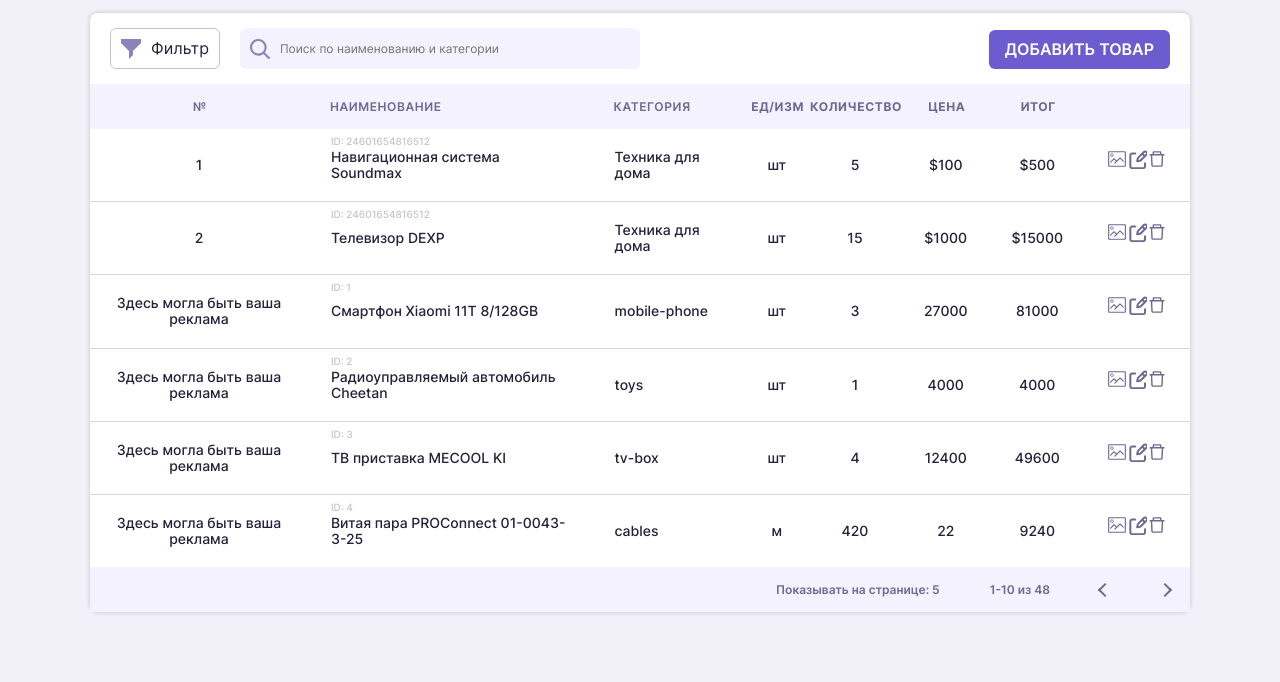
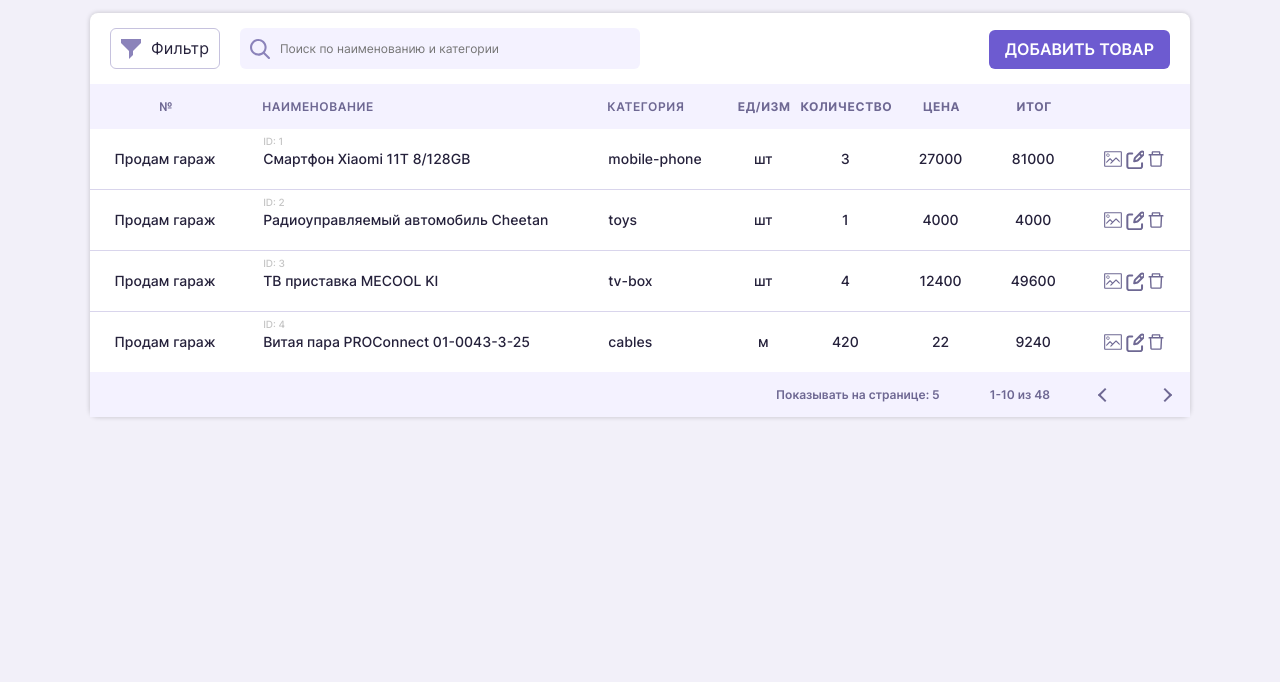
Before and after one commit to DanielKhabibullin/cms, a plain HTML site: page index.html in a window 1280 px wide. Shown: the part 123-805 px from the top of the page. Drawn offline with Linux system fonts and the light colour scheme.

Commit message:
Add module02_theme06 hw

```diff
--- a/index.html
+++ b/index.html
@@ -23,7 +23,7 @@
         <h1 class="cms__title">CMS - ShopOnline</h1>
 
         <p class="cms__total">Итоговая стоимость:
-          <span class="cms__total-price">$ 900.00</span>
+          <span class="cms__total-price">$ 0</span>
         </p>
       </header>
 
@@ -51,7 +51,7 @@
               </tr>
             </thead>
             <tbody class="table__body">
-              <tr>
+              <!-- <tr>
                 <td class="table__cell">1</td>
                 <td class="table__cell table__cell_left table__cell_name" data-id="24601654816512">
                   <span class="table__cell-id">id: 24601654816512</span>
@@ -81,7 +81,7 @@
                   <button class="table__btn table__btn_edit"></button>
                   <button class="table__btn table__btn_del"></button>
                 </td>
-              </tr>
+              </tr> -->
             </tbody>
           </table>
 
--- a/script/script.js
+++ b/script/script.js
@@ -1,62 +1,7 @@
 'use strict';
 // import data from "../goods.json" assert { type: "json" };
 
-const modalTitle = document.querySelector('.modal__title');
-const modalForm = document.querySelector('.modal__form');
-const modalCheckbox = document.querySelector('.modal__checkbox');
-const modalInputDiscount = document.querySelector('.modal__input_discount');
-const tbody = document.querySelector('.table__body');
-const buttonAdd = document.querySelector('.panel__add-goods');
-const buttonModalClose = document.querySelector('.modal__close');
-const overlay = document.querySelector('.overlay');
-const formOverlay = document.querySelector('.overlay__modal');
-
-
-overlay.classList.remove('active');
-buttonAdd.addEventListener('click', () => {
-	overlay.classList.add('active');
-});
-
-formOverlay.addEventListener('click', e => {
-	e.stopPropagation(); // todo delegation
-});
-
-overlay.addEventListener('click', () => {
-	overlay.classList.remove('active');
-});
-
-buttonModalClose.addEventListener('click', () => {
-	overlay.classList.remove('active');
-});
-
-const createRow = (item) => {
-	const tableRow = document.createElement('tr');
-	tableRow.innerHTML = `
-		<td class="table__cell ">Здесь могла быть ваша реклама</td>
-		<td class="table__cell table__cell_left table__cell_name"
-		data-id="${item.id}">
-			<span class="table__cell-id">id: ${item.id}</span>${item.title}</td>
-		<td class="table__cell table__cell_left">${item.category}</td>
-		<td class="table__cell">${item.units}</td>
-		<td class="table__cell">${item.count}</td>
-		<td class="table__cell">${item.price}</td>
-		<td class="table__cell">${item.count * item.price}</td>
-		<td class="table__cell table__cell_btn-wrapper">
-			<button class="table__btn table__btn_pic"></button>
-			<button class="table__btn table__btn_edit"></button>
-			<button class="table__btn table__btn_del"></button>
-		</td>
-	`;
-	return tableRow;
-};
-
-const renderGoods = (data) => {
-	data.map((item) => {
-		tbody.append(createRow(item));
-	});
-};
-
-const data = [
+let data = [
 	{
 		"id": 1,
 		"title": "Смартфон Xiaomi 11T 8/128GB",
@@ -115,6 +60,71 @@ const data = [
 	}
 ];
 
-const json = JSON.stringify(data, null, 2);
-console.log('json: ', json);
+const modalTitle = document.querySelector('.modal__title');
+const modalForm = document.querySelector('.modal__form');
+const modalCheckbox = document.querySelector('.modal__checkbox');
+const modalInputDiscount = document.querySelector('.modal__input_discount');
+const tbody = document.querySelector('.table__body');
+const buttonAdd = document.querySelector('.panel__add-goods');
+const buttonModalClose = document.querySelector('.modal__close');
+const overlay = document.querySelector('.overlay');
+const formOverlay = document.querySelector('.overlay__modal');
+
+overlay.classList.remove('active');
+
+const createRow = (item) => {
+	const tableRow = document.createElement('tr');
+	tableRow.innerHTML = `
+		<td class="table__cell ">Продам гараж</td>
+		<td class="table__cell table__cell_left table__cell_name"
+		data-id="${item.id}">
+			<span class="table__cell-id">id: ${item.id}</span>${item.title}</td>
+		<td class="table__cell table__cell_left">${item.category}</td>
+		<td class="table__cell">${item.units}</td>
+		<td class="table__cell">${item.count}</td>
+		<td class="table__cell">${item.price}</td>
+		<td class="table__cell">${item.count * item.price}</td>
+		<td class="table__cell table__cell_btn-wrapper">
+			<button class="table__btn table__btn_pic"></button>
+			<button class="table__btn table__btn_edit"></button>
+			<button class="table__btn table__btn_del"></button>
+		</td>
+	`;
+	return tableRow;
+};
+
+const renderGoods = (data) => {
+	data.map((item) => {
+		tbody.append(createRow(item));
+	});
+};
+
 renderGoods(data);
+
+buttonAdd.addEventListener('click', () => {
+	overlay.classList.add('active');
+});
+
+overlay.addEventListener('click', e => {
+	const target = e.target;
+	if (target === overlay || target.classList.contains('modal__close')) {
+		overlay.classList.remove('active');
+	}
+});
+
+buttonModalClose.addEventListener('click', () => {
+	overlay.classList.remove('active');
+});
+
+const rows = document.querySelectorAll('.table__body tr');
+rows.forEach((row, index) => {
+	row.addEventListener('click', e => {
+		if (e.target.closest('.table__btn_del')) {
+			row.remove();
+			console.log('data: ', data);
+		}
+	});
+});
+
+// const json = JSON.stringify(data, null, 2);
+// console.log('json: ', json);
```
